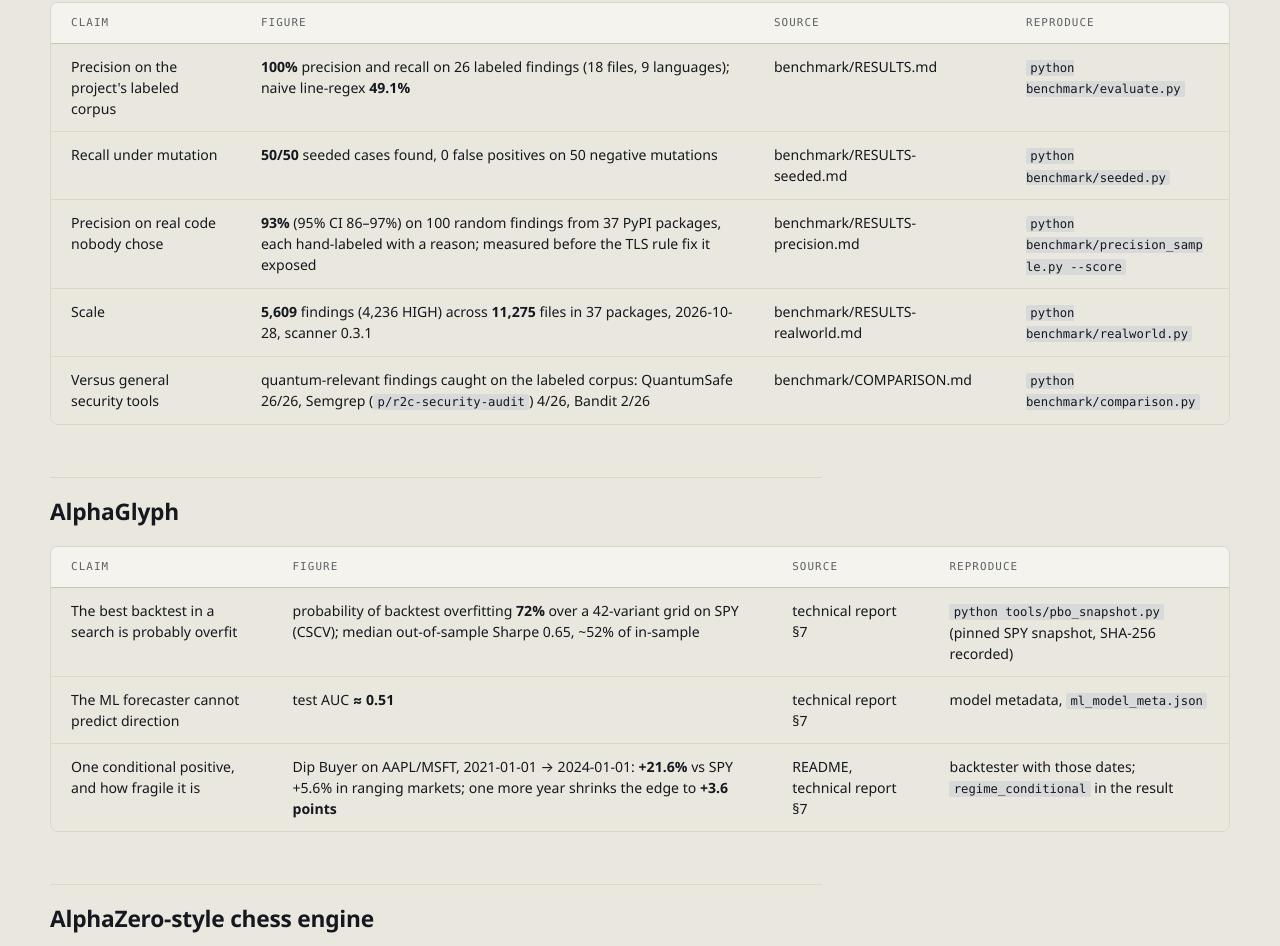
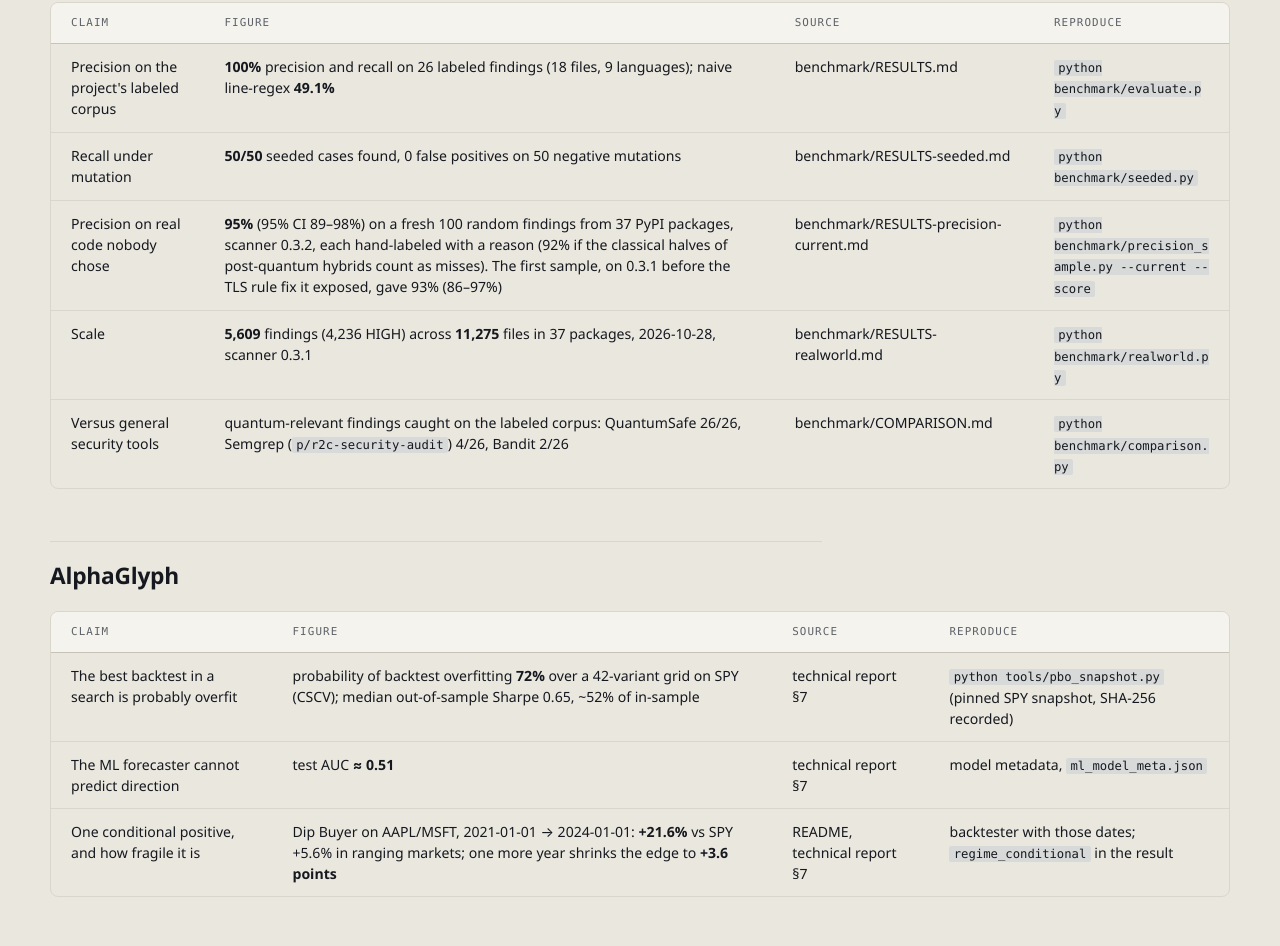
Before and after one commit to Danny-397/Danny-397.github.io, a plain HTML site: page reports/verification-ledger.html in a window 1280 px wide. Shown: the part 1770-2716 px from the top of the page. Drawn offline with Linux system fonts and the light colour scheme.

Commit message:
QuantumSafe: real-code precision 95% on a fresh 0.3.2 sample (#51)
The 93% figure was measured on 0.3.1. Quantum-Safe-Scan#28 draws a
fresh random sample for 0.3.2: 95% (95% CI 89-98%). The homepage card
and the verification ledger now quote it, keeping 93% as the 0.3.1
result. The QuantumSafe report page also picks up its current test
count (560 -> 584). Ledger and report PDFs rebuilt.

Co-authored-by: Claude Opus 5.5 <noreply@anthropic.com>

```diff
--- a/reports/verification-ledger.html
+++ b/reports/verification-ledger.html
@@ -162,9 +162,9 @@ site reads them from each repository's CI instead.</p>
 </tr>
 <tr>
 <td>Precision on real code nobody chose</td>
-<td><strong>93%</strong> (95% CI 86–97%) on 100 random findings from 37 PyPI packages, each hand-labeled with a reason; measured before the TLS rule fix it exposed</td>
-<td>benchmark/RESULTS-precision.md</td>
-<td><code>python benchmark/precision_sample.py --score</code></td>
+<td><strong>95%</strong> (95% CI 89–98%) on a fresh 100 random findings from 37 PyPI packages, scanner 0.3.2, each hand-labeled with a reason (92% if the classical halves of post-quantum hybrids count as misses). The first sample, on 0.3.1 before the TLS rule fix it exposed, gave 93% (86–97%)</td>
+<td>benchmark/RESULTS-precision-current.md</td>
+<td><code>python benchmark/precision_sample.py --current --score</code></td>
 </tr>
 <tr>
 <td>Scale</td>
```
Also changed, not shown: index.html (+4 -3 lines), reports/quantumsafe-technical-report.html (+1 -1 lines), 3 other files.
